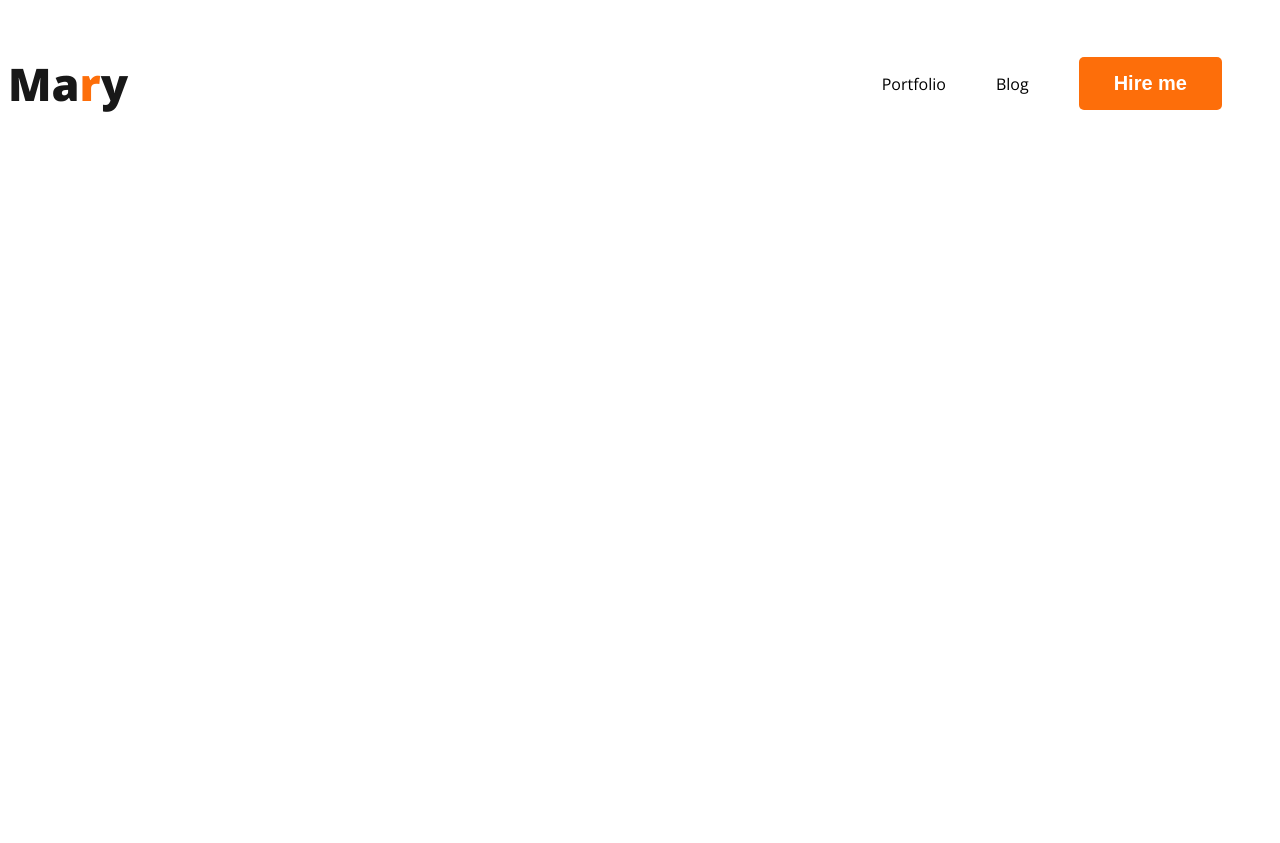
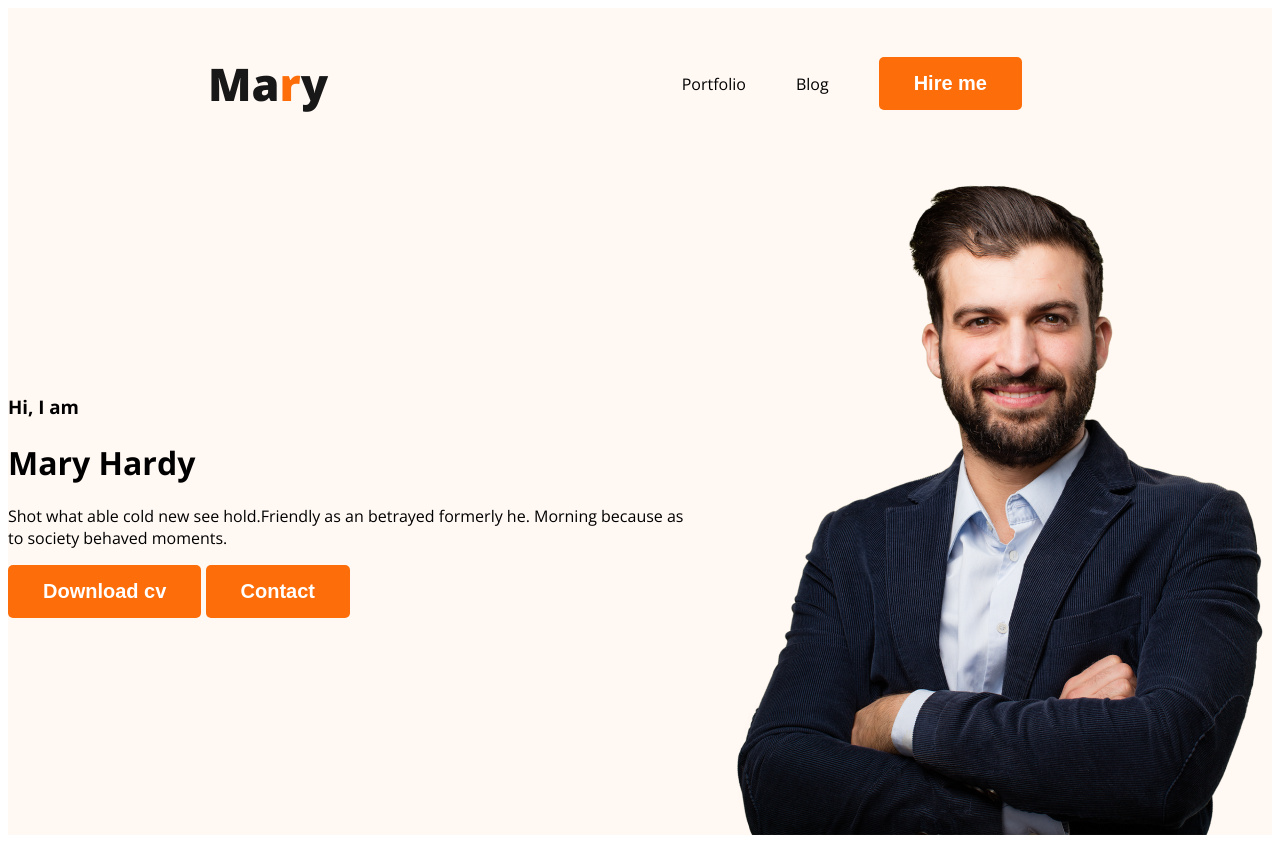
Before and after one commit to Eleas75/webdeveloper-portfolio, a plain HTML site: page index.html in a window 1280 px wide. Before the commit the page ends 800 px from the top, so only its background shows below. Drawn offline with nearby package versions, Linux system fonts and the light colour scheme.

Commit message:
header done

```diff
--- a/index.html
+++ b/index.html
@@ -10,7 +10,7 @@
     <link rel="stylesheet" href="styles/portfolio.css">
 </head>
 <body>
-    <header>
+    <header class="header">
         <nav>
             <h3 class="nav-title">Ma<span class="text-primary">r</span>y</h3>
             <ul>
@@ -19,6 +19,17 @@
                 <li><button class="btn-primary">Hire me</button></li>
             </ul>
         </nav>
+        <div class="banner">
+<div banner-content>
+   <h3 class="banner-greeting">Hi, I  am</h3>
+   <h1 class="banner-title">Mary Hardy</h1>
+   <p>Shot what able cold new see hold.Friendly as an betrayed formerly he. Morning because as to society behaved moments.</p>
+   <button class="btn-primary">Download cv</button>
+   <button class="btn-primary">Contact</button>
+</div>
+<img class="profile-pic" src="images/hardy.png" alt="">
+
+        </div>
     </header>
     <main>
 
--- a/styles/portfolio.css
+++ b/styles/portfolio.css
@@ -20,6 +20,7 @@ nav{
     display: flex;
     justify-content: space-between;
     align-items: center;
+    margin: 0 200px;
 }
 .nav-title {
     color: var(--Dark-01, #181818);
@@ -37,3 +38,14 @@ nav li {
     list-style: none;
     margin-right: 50px;
 }
+.header {
+    background: #FFF8F3;
+}
+.banner {
+padding: 30px 30px 30px 150pxs ;
+display: flex;
+align-items: center;
+}
+.banner .profile-picture{
+    width: 500px;
+}
```
